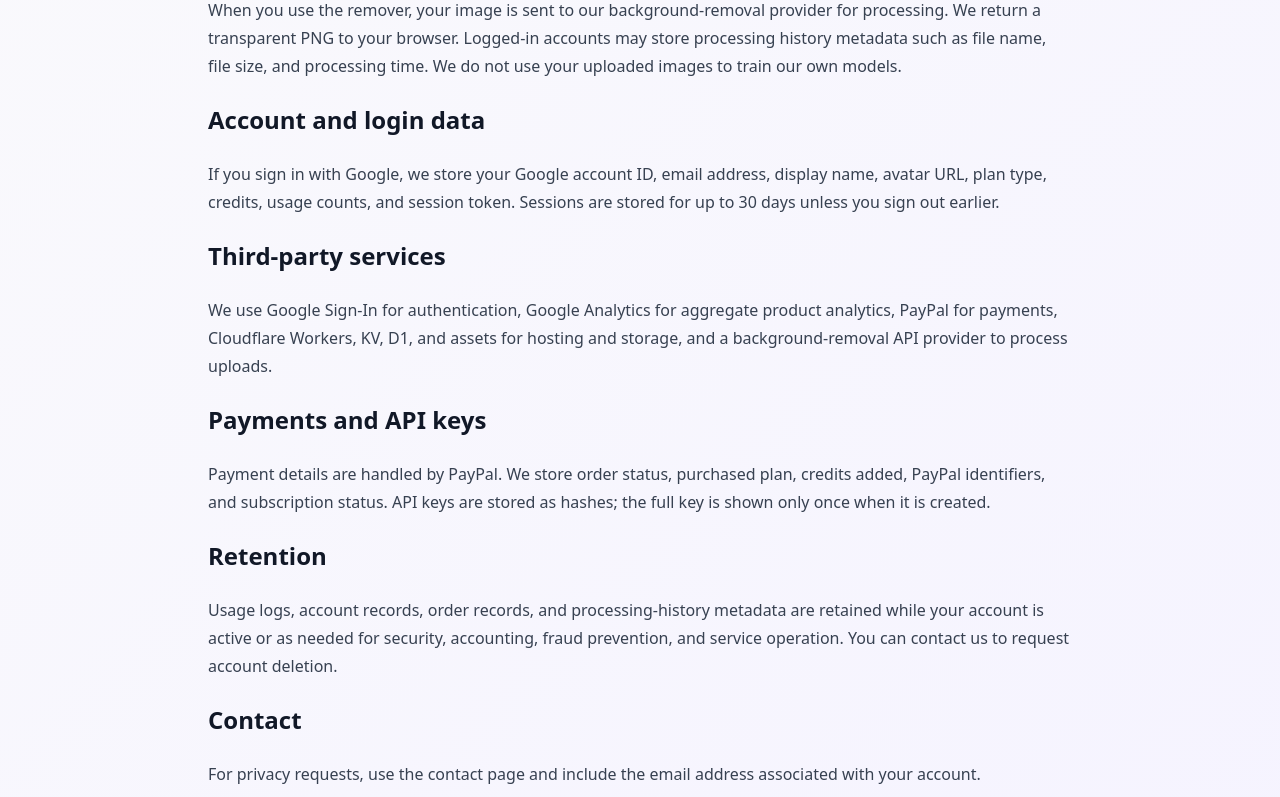
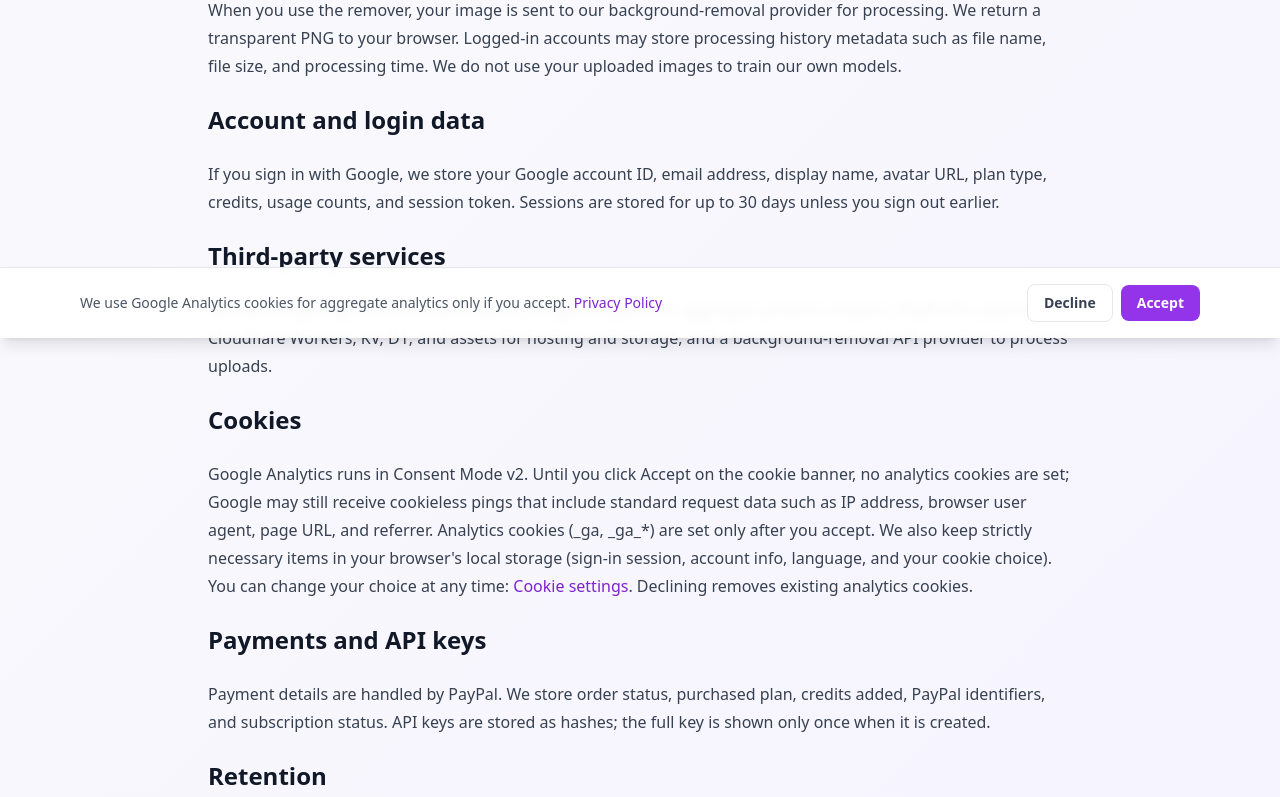
Before and after one commit to joshua-9919/image-bg-remover, a Next.js app: page /privacy in a window 1280 px wide. Shown: the part 462-1259 px from the top of the page. Built offline with nearby package versions, Linux system fonts and the light colour scheme.

Commit message:
feat: cookie consent banner + Google Consent Mode v2

```diff
--- a/app/layout.tsx
+++ b/app/layout.tsx
@@ -1,5 +1,6 @@
 import type { Metadata } from "next";
 import Script from "next/script";
+import CookieConsent from "../components/CookieConsent";
 import "./globals.css";
 
 const GA_MEASUREMENT_ID = "G-D659NXZZB3";
@@ -57,21 +58,35 @@ export default function RootLayout({
   return (
     <html lang="en">
       <head>
+        <Script id="google-analytics" strategy="afterInteractive">
+          {`
+            window.dataLayer = window.dataLayer || [];
+            function gtag(){dataLayer.push(arguments);}
+            gtag('consent', 'default', {
+              ad_storage: 'denied',
+              ad_user_data: 'denied',
+              ad_personalization: 'denied',
+              analytics_storage: 'denied',
+              wait_for_update: 500
+            });
+            gtag('set', 'ads_data_redaction', true);
+            try {
+              if (localStorage.getItem('ibr_cookie_consent') === 'granted') {
+                gtag('consent', 'update', { analytics_storage: 'granted' });
+              }
+            } catch (e) {}
+            gtag('js', new Date());
+            gtag('config', '${GA_MEASUREMENT_ID}');
+          `}
+        </Script>
         <Script
           src={`https://www.googletagmanager.com/gtag/js?id=${GA_MEASUREMENT_ID}`}
           strategy="afterInteractive"
         />
-        <Script id="google-analytics" strategy="afterInteractive">
-          {`
-            window.dataLayer = window.dataLayer || [];
-            function gtag(){dataLayer.push(arguments);}
-            gtag('js', new Date());
-            gtag('config', '${GA_MEASUREMENT_ID}');
-          `}
-        </Script>
       </head>
       <body className="font-sans antialiased">
         {children}
+        <CookieConsent />
       </body>
     </html>
   );
--- a/app/privacy/page.tsx
+++ b/app/privacy/page.tsx
@@ -1,4 +1,5 @@
 import type { Metadata } from "next";
+import CookieSettingsButton from "../../components/CookieSettingsButton";
 import { ContentSection, PageHero, SiteShell } from "../../components/SiteShell";
 
 export const metadata: Metadata = {
@@ -19,6 +20,8 @@ export default function PrivacyPage() {
         <p>If you sign in with Google, we store your Google account ID, email address, display name, avatar URL, plan type, credits, usage counts, and session token. Sessions are stored for up to 30 days unless you sign out earlier.</p>
         <h2 className="text-2xl font-bold text-gray-900">Third-party services</h2>
         <p>We use Google Sign-In for authentication, Google Analytics for aggregate product analytics, PayPal for payments, Cloudflare Workers, KV, D1, and assets for hosting and storage, and a background-removal API provider to process uploads.</p>
+        <h2 className="text-2xl font-bold text-gray-900">Cookies</h2>
+        <p>Google Analytics runs in Consent Mode v2. Until you click Accept on the cookie banner, no analytics cookies are set; Google may still receive cookieless pings that include standard request data such as IP address, browser user agent, page URL, and referrer. Analytics cookies (_ga, _ga_*) are set only after you accept. We also keep strictly necessary items in your browser&apos;s local storage (sign-in session, account info, language, and your cookie choice). You can change your choice at any time: <CookieSettingsButton />. Declining removes existing analytics cookies.</p>
         <h2 className="text-2xl font-bold text-gray-900">Payments and API keys</h2>
         <p>Payment details are handled by PayPal. We store order status, purchased plan, credits added, PayPal identifiers, and subscription status. API keys are stored as hashes; the full key is shown only once when it is created.</p>
         <h2 className="text-2xl font-bold text-gray-900">Retention</h2>
--- /dev/null
+++ b/components/CookieConsent.tsx
@@ -0,0 +1,89 @@
+"use client";
+
+import Link from "next/link";
+import { useEffect, useState } from "react";
+
+const CONSENT_KEY = "ibr_cookie_consent";
+
+declare global {
+  interface Window {
+    gtag?: (...args: unknown[]) => void;
+  }
+}
+
+export default function CookieConsent() {
+  const [visible, setVisible] = useState(false);
+
+  useEffect(() => {
+    const reopen = () => setVisible(true);
+    window.addEventListener("ibr:open-cookie-settings", reopen);
+    let hasChoice = false;
+    try {
+      hasChoice = localStorage.getItem(CONSENT_KEY) !== null;
+    } catch (e) {
+      hasChoice = false;
+    }
+    if (!hasChoice) {
+      setVisible(true);
+    }
+    return () => window.removeEventListener("ibr:open-cookie-settings", reopen);
+  }, []);
+
+  const choose = (value: "granted" | "denied") => {
+    try {
+      localStorage.setItem(CONSENT_KEY, value);
+    } catch (e) {
+      // Storage unavailable; the choice applies only until the next full page load.
+    }
+    if (typeof window.gtag === "function") {
+      window.gtag("consent", "update", { analytics_storage: value });
+    }
+    if (value === "denied") {
+      // Remove any GA cookies set by an earlier Accept.
+      const host = window.location.hostname;
+      document.cookie.split(";").forEach((c) => {
+        const name = c.split("=")[0].trim();
+        if (name === "_ga" || name.startsWith("_ga_")) {
+          [host, "." + host, "." + host.replace(/^www\./, "")].forEach((d) => {
+            document.cookie = `${name}=; Max-Age=0; path=/; domain=${d}`;
+          });
+          document.cookie = `${name}=; Max-Age=0; path=/`;
+        }
+      });
+    }
+    setVisible(false);
+  };
+
+  if (!visible) {
+    return null;
+  }
+
+  return (
+    <div className="fixed inset-x-0 bottom-0 z-50 border-t border-gray-200 bg-white/95 shadow-lg backdrop-blur-sm">
+      <div className="mx-auto flex max-w-6xl flex-col items-center gap-4 px-4 py-4 sm:flex-row sm:items-center sm:justify-between">
+        <p className="text-sm leading-6 text-gray-600">
+          We use Google Analytics cookies for aggregate analytics only if you accept.{" "}
+          <Link href="/privacy" className="font-medium text-purple-700 hover:underline">
+            Privacy Policy
+          </Link>
+        </p>
+        <div className="flex shrink-0 items-center gap-2">
+          <button
+            type="button"
+            onClick={() => choose("denied")}
+            className="rounded-lg border border-gray-200 bg-white px-4 py-2 text-sm font-semibold text-gray-700 transition-colors hover:border-purple-300"
+          >
+            Decline
+          </button>
+          <button
+            type="button"
+            onClick={() => choose("granted")}
+            className="rounded-lg bg-purple-600 px-4 py-2 text-sm font-semibold text-white transition-colors hover:bg-purple-700"
+          >
+            Accept
+          </button>
+        </div>
+      </div>
+    </div>
+  );
+}
--- /dev/null
+++ b/components/CookieSettingsButton.tsx
@@ -0,0 +1,13 @@
+"use client";
+
+export default function CookieSettingsButton() {
+  return (
+    <button
+      type="button"
+      onClick={() => window.dispatchEvent(new Event("ibr:open-cookie-settings"))}
+      className="font-medium text-purple-700 hover:underline"
+    >
+      Cookie settings
+    </button>
+  );
+}
```
